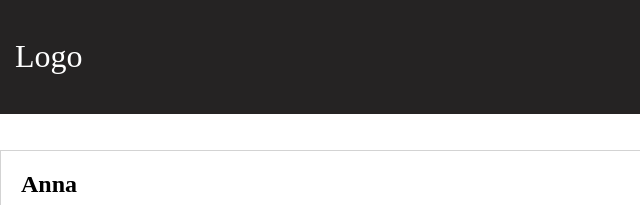
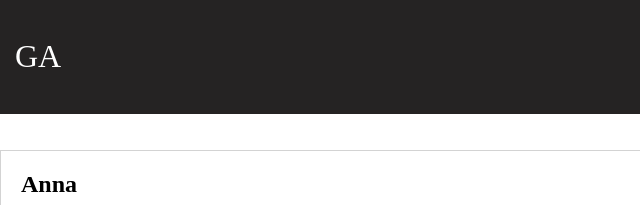
Before and after one commit to danielekenberg578/gymnasiearbeteUndersokning.github.io, a plain HTML site: page friends.html in a window 1280 px wide. Shown: the top 205 px of the page, 0-640 px from the left. Drawn offline with Linux system fonts and the light colour scheme.

Commit message:
Update friends.html

```diff
--- a/friends.html
+++ b/friends.html
@@ -10,7 +10,7 @@
 <body>
     <nav class="navbar fixed-navbar">
         <div class="navbardiv">
-            <div class="logo"><a href="index.html">Logo</a></div>
+            <div class="logo"><a href="index.html">GA</a></div>
             <ul class="navList">
                 <li><a href="#">Vänner</a></li>
                 <li><a href="#">Varukorg</a></li>
```
